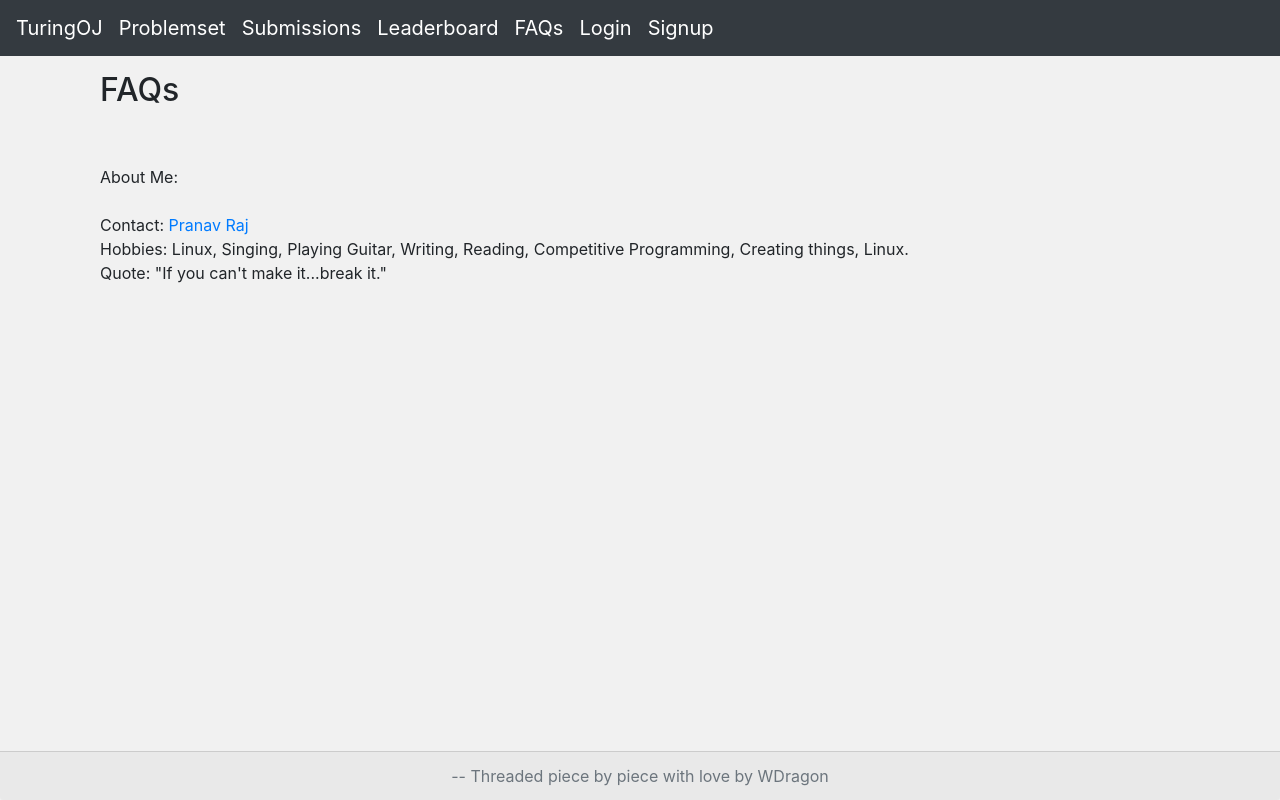
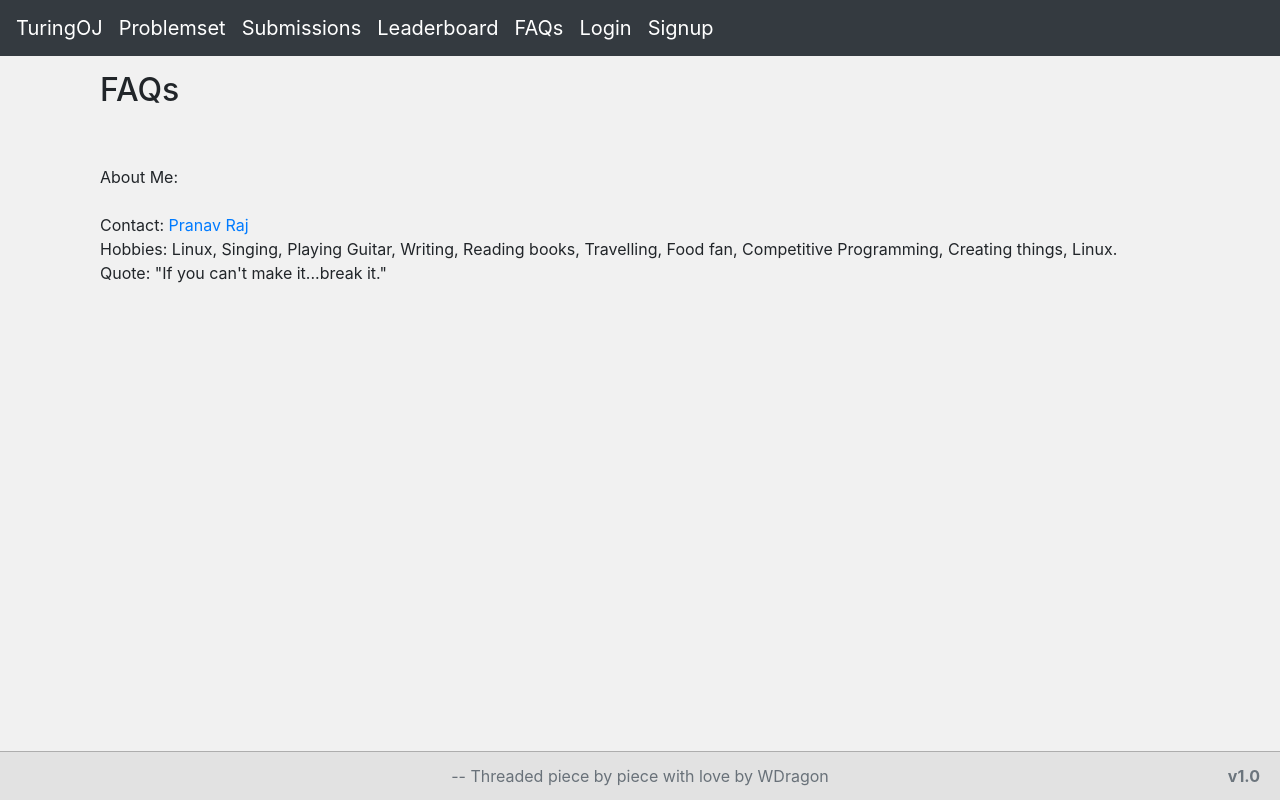
Before and after one commit to pranavraj219/turingoj, a Django app: template turingoj/templates/faqs.html in a window 1280 px wide. Run offline with Django 3.2, Linux system fonts and the light colour scheme; the template is opened without the code that fills it, so the values that code supplies are empty; some libraries are stand-ins or nearby versions.

Commit message:
changes in html

```diff
--- a/problems/templates/problems/problem_list.html
+++ b/problems/templates/problems/problem_list.html
@@ -6,7 +6,6 @@
   <table class="table">
     <thead>
       <tr>
-        <th scope="col">#</th>
         <th scope="col">Problem</th>
         <th scope="col">Setter</th>
       </tr>
@@ -14,7 +13,6 @@
     <tbody>
       {% for problem in problems_list %}
       <tr>
-        <th scope="row">{{problem.id}}</th>
         <th><a href="{% url 'problems:problem_page' slug=problem.slug %}">{{problem.problem_name}}</a></th>
         <th> <a href="{% url 'coders:user_info' username=problem.setter %}">{{problem.setter}}</a> </th>
       </tr>
--- a/turingoj/templates/base.html
+++ b/turingoj/templates/base.html
@@ -37,5 +37,8 @@
   <div class="card-footer text-muted text-center ">
     -- Threaded piece by piece with love by WDragon
   </div>
+  <div class="card-footer text-muted text-right ">
+    <strong> v1.0 <strong>
+  </div>
   </body>
 </html>
--- a/turingoj/templates/faqs.html
+++ b/turingoj/templates/faqs.html
@@ -12,7 +12,7 @@
     <br>
     About Me:<br><br>
     <p>Contact: <a href="https://www.facebook.com/pranavraj219">Pranav Raj</a> <br>
-      Hobbies: Linux, Singing, Playing Guitar, Writing, Reading, Competitive Programming, Creating things, Linux. <br>
+      Hobbies: Linux, Singing, Playing Guitar, Writing, Reading books, Travelling, Food fan, Competitive Programming, Creating things, Linux. <br>
       Quote: "If you can't make it...break it."
 
       {% if request.user.is_superuser %}
--- a/turingoj/templates/home.html
+++ b/turingoj/templates/home.html
@@ -1,5 +1,5 @@
 {% extends "base.html" %}
 {% load static %}
 {% block body_block %}
-<h2>Welcome to TuringOJ</h2>
+<h1>Welcome to TuringOJ</h1>
 {% endblock body_block %}
```
